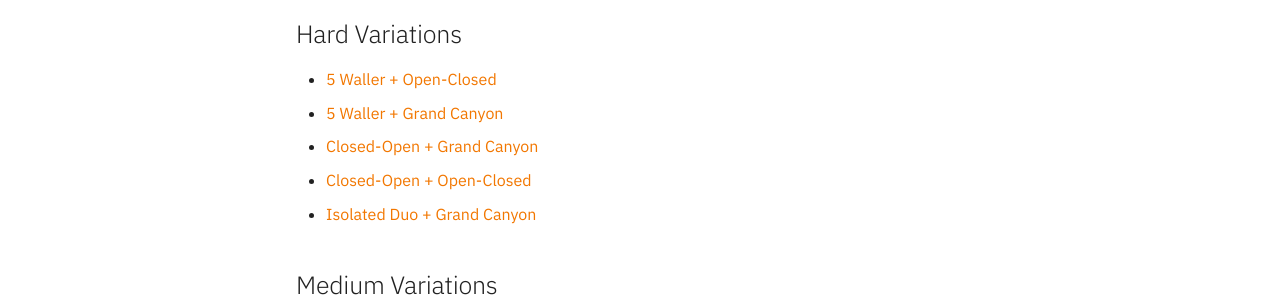
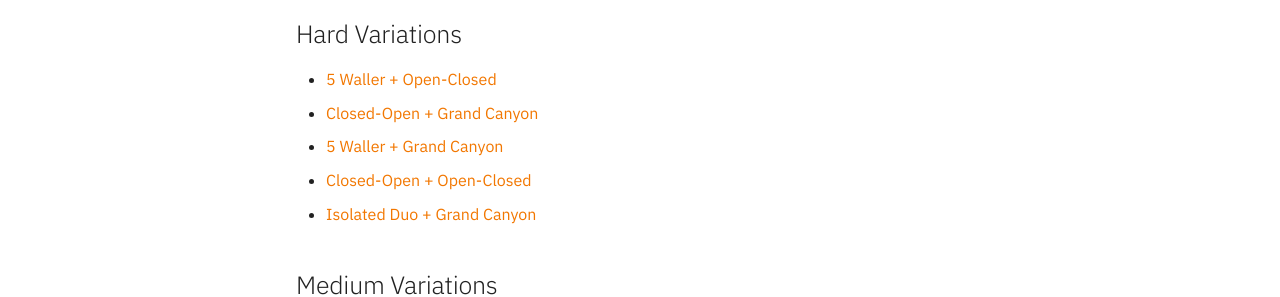
Before and after one commit to alexjlockwood/roll-off-club, an MkDocs documentation site: the page built from docs/variations/index.md, in a window 1280 px wide and 976 px high. Shown: the part 277-574 px from the top of the window. Built offline with MkDocs 1.6.1 and Material for MkDocs 9.7.7, drawn with Linux system fonts in a browser that asks for light colours; comment, search, counter and statistics services are not loaded.

Commit message:
fix typo

```diff
--- a/docs/variations/index.md
+++ b/docs/variations/index.md
@@ -5,8 +5,8 @@ This section gives an in-depth analysis to some of the more difficult Roll Off v
 ## Hard Variations
 
 * [5 Waller + Open-Closed](./5-waller-open-closed.md)
+* [Closed-Open + Grand Canyon](./closed-open-grand-canyon.md)
 * [5 Waller + Grand Canyon](./5-waller-grand-canyon.md)
-* [Closed-Open + Grand Canyon](./closed-open-grand-canyon.md)
 * [Closed-Open + Open-Closed](./closed-open-open-closed.md)
 * [Isolated Duo + Grand Canyon](./isolated-duo-grand-canyon.md)
 
```
